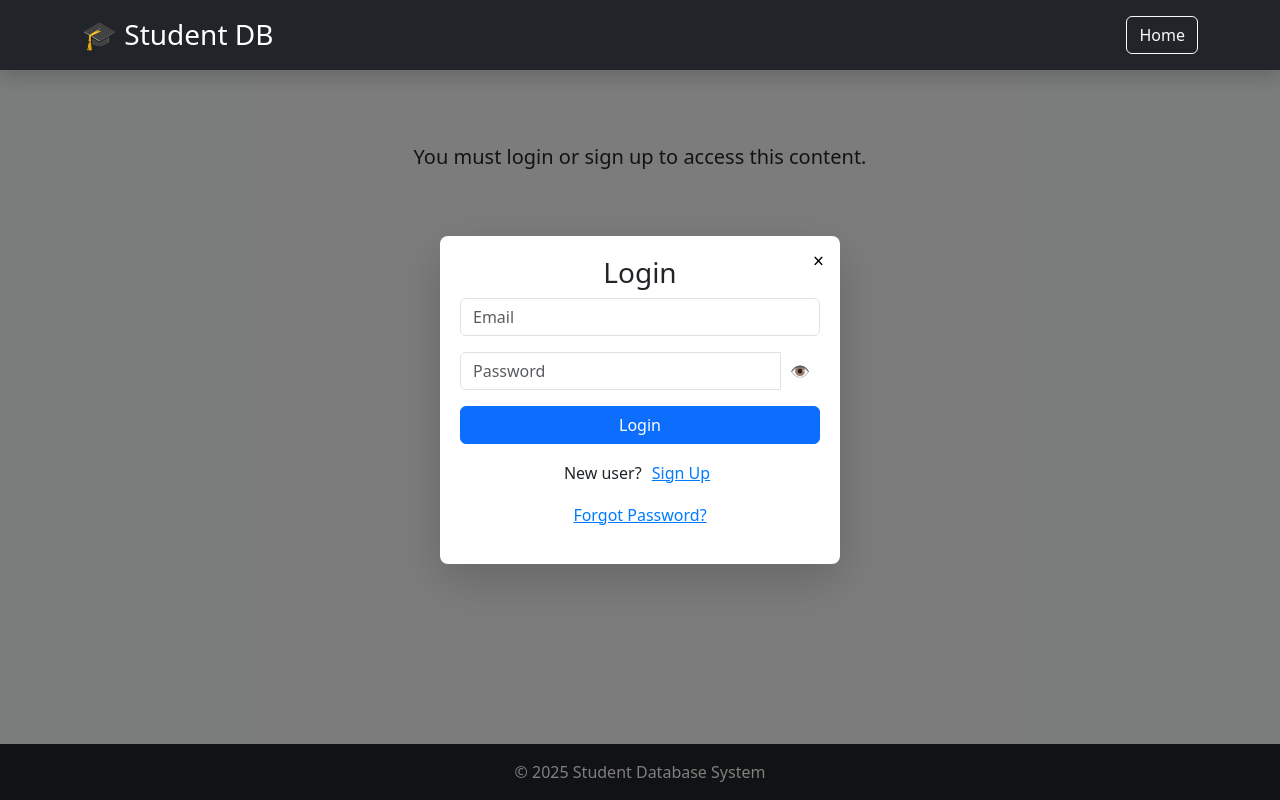
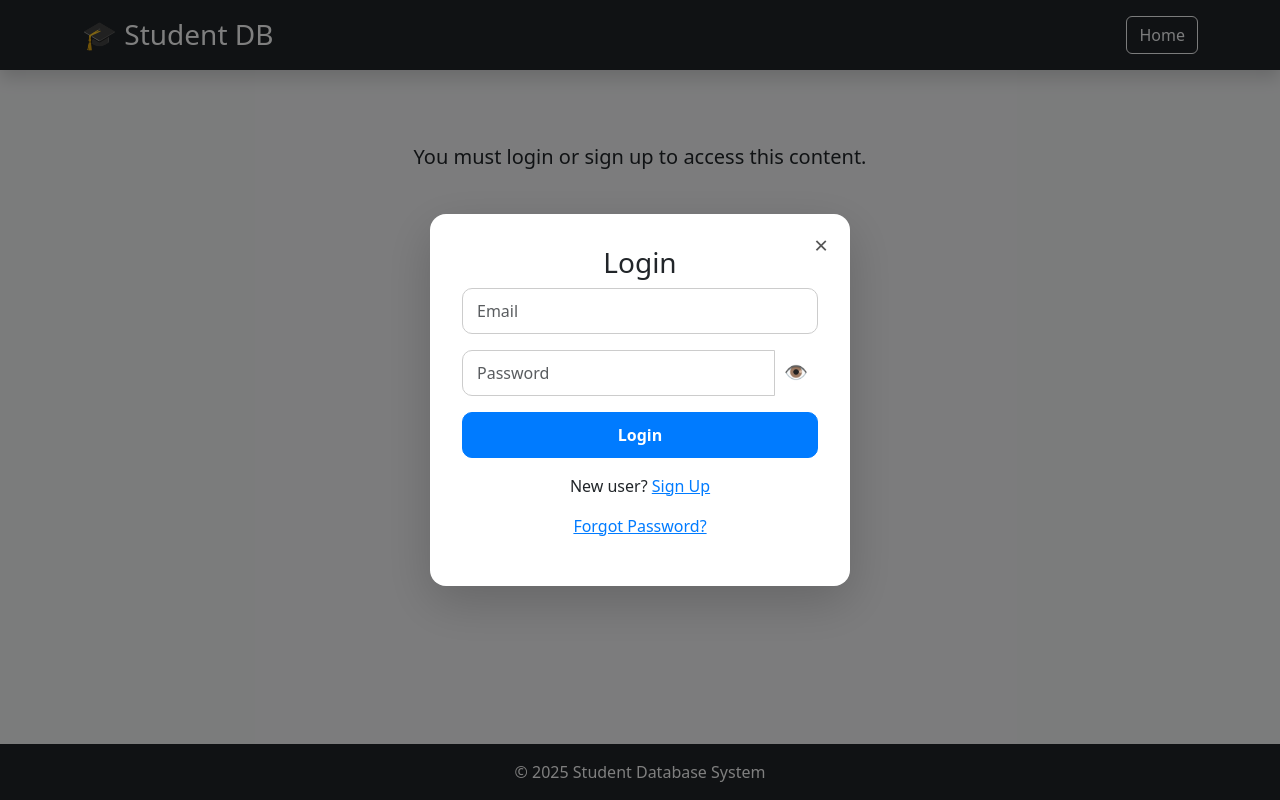
Before and after one commit to ahmad-rk02/StudentDB, a React (Create React App) app: page /marks in a window 1280 px wide. Built offline with nearby package versions, Linux system fonts and the light colour scheme.

Commit message:
Initial commit

```diff
--- a/src/components/AuthModal.css
+++ b/src/components/AuthModal.css
@@ -1,65 +1,147 @@
+/* Overlay */
 .auth-modal-overlay {
   position: fixed;
   top: 0;
   left: 0;
-    right: 0;
-    bottom: 0;
+  width: 100%;
+  height: 100%;
   background: rgba(0, 0, 0, 0.5);
   display: flex;
+  align-items: center;
   justify-content: center;
-    align-items: center;
-    z-index: 1000;
+  z-index: 9999;
 }
 
+/* Modal */
 .auth-modal {
-    background: white;
-    padding: 20px;
-    border-radius: 8px;
+  background: #fff;
+  border-radius: 16px;
+  padding: 2rem;
   width: 100%;
-    max-width: 400px;
+  max-width: 420px;
   position: relative;
+  animation: slideIn 0.3s ease-in-out;
 }
 
+/* Animation */
+@keyframes slideIn {
+  from {
+    opacity: 0;
+    transform: translateY(-20px);
+  }
+  to {
+    opacity: 1;
+    transform: translateY(0);
+  }
+}
+
+/* Close Button */
 .close-btn {
   position: absolute;
-    top: 10px;
-    right: 10px;
-    background: none;
+  top: 12px;
+  right: 16px;
+  background: transparent;
   border: none;
-    font-size: 1.2rem;
+  font-size: 1.5rem;
+  color: #555;
   cursor: pointer;
 }
 
-  .text-danger {
-    color: red;
+.close-btn:hover {
+  color: #000;
 }
 
-  .text-success {
-    color: green;
+/* Form Inputs */
+.auth-modal input.form-control {
+  border-radius: 10px;
+  padding: 10px 14px;
+  border: 1px solid #ccc;
+  font-size: 1rem;
+  transition: 0.2s ease-in-out;
 }
 
+.auth-modal input.form-control:focus {
+  border-color: #007bff;
+  box-shadow: 0 0 0 2px rgba(0, 123, 255, 0.2);
+  outline: none;
+}
+
+/* OTP Boxes */
+.otp-inputs .otp-box {
+  width: 44px;
+  height: 44px;
+  font-size: 1.2rem;
+  border-radius: 8px;
+}
+
+/* Password Eye Button */
+.btn-eye {
+  background: transparent;
+  border: none;
+  font-size: 1.2rem;
+  padding: 0 10px;
+  cursor: pointer;
+}
+
+.btn-eye:hover {
+  opacity: 0.7;
+}
+
+/* Buttons */
+.auth-modal .btn {
+  font-weight: 600;
+  padding: 10px;
+  border-radius: 10px;
+  transition: all 0.2s ease-in-out;
+}
+
+.auth-modal .btn-primary {
+  background-color: #007bff;
+  border-color: #007bff;
+}
+
+.auth-modal .btn-primary:hover {
+  background-color: #0056b3;
+  border-color: #004ba0;
+}
+
+/* Link-style buttons */
 .btn-link {
   background: none;
   border: none;
   color: #007bff;
   cursor: pointer;
+  padding: 0;
+  font-size: 1rem;
+  font-weight: 500;
+}
+
+.btn-link:hover {
   text-decoration: underline;
 }
 
-  .input-group {
-    display: flex;
-    align-items: center;
+/* Messages */
+.text-danger,
+.text-success {
+  font-weight: 500;
+  margin-bottom: 1rem;
 }
 
-  .btn-eye {
-    background: none;
-    border: none;
-    cursor: pointer;
-    padding: 0 10px;
+/* Responsive */
+@media (max-width: 480px) {
+  .auth-modal {
+    width: 90%;
+    padding: 1.5rem 1rem;
+  }
+
+  .otp-inputs {
+    flex-wrap: wrap;
+    gap: 0.5rem;
   }
 
   .otp-box {
     width: 40px;
     height: 40px;
-    font-size: 1.2rem;
+    margin: 2px;
   }
+}
```
Lines whose indentation alone changed are shown as unchanged.
